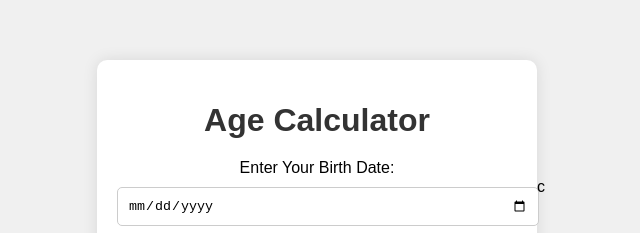
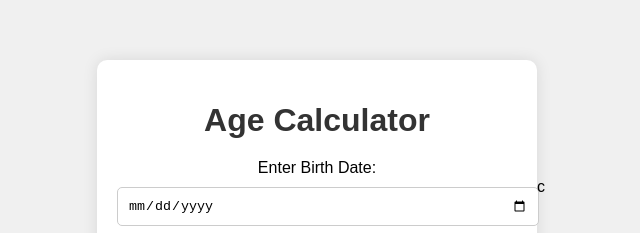
Before and after one commit to Sakshisoniss/agecalculator, a plain HTML site: page index.html in a window 1280 px wide. Shown: the part 213-446 px from the top of the page, 319-959 px from the left. Drawn offline with Linux system fonts and the light colour scheme.

Commit message:
update index.html

```diff
--- a/index.html
+++ b/index.html
@@ -58,7 +58,7 @@
 
     <div class="container">
         <h1>Age Calculator</h1>
-        <label for="dob">Enter Your Birth Date:</label>
+        <label for="dob">Enter Birth Date:</label>
         <input type="date" id="dob">
         <button onclick="calculateAge()">Calculate Age</button>
         <div class="result" id="result"></div>
```
